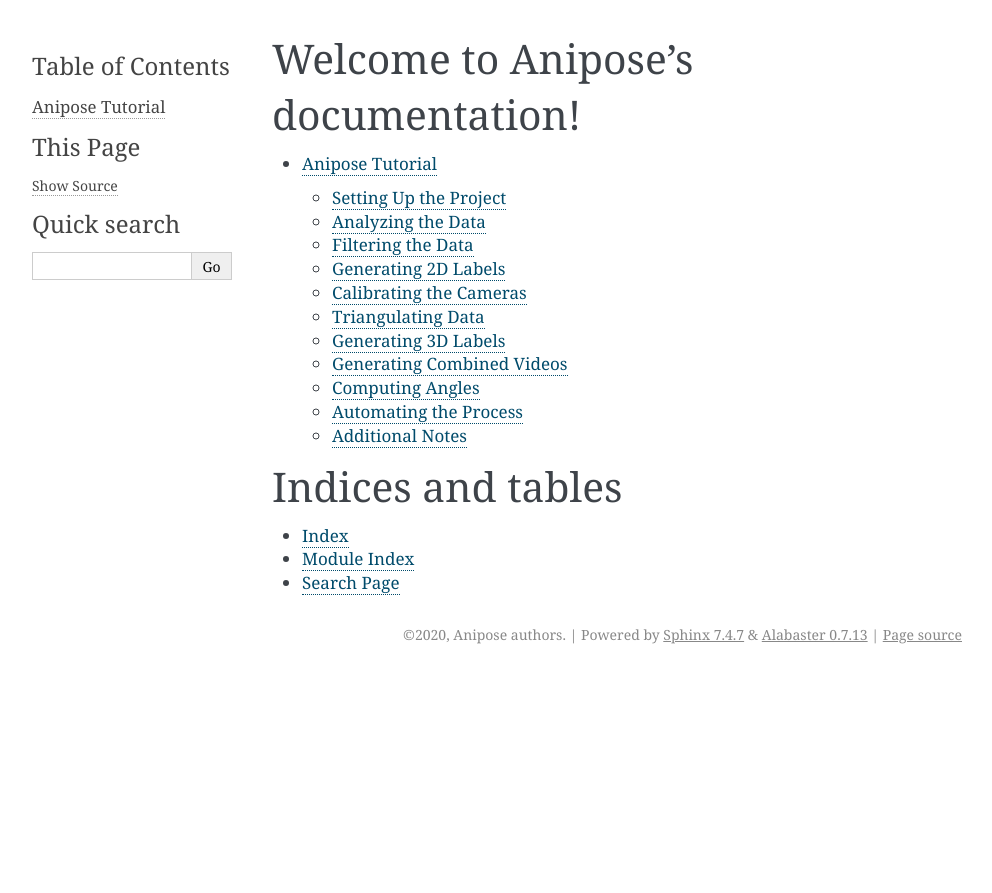
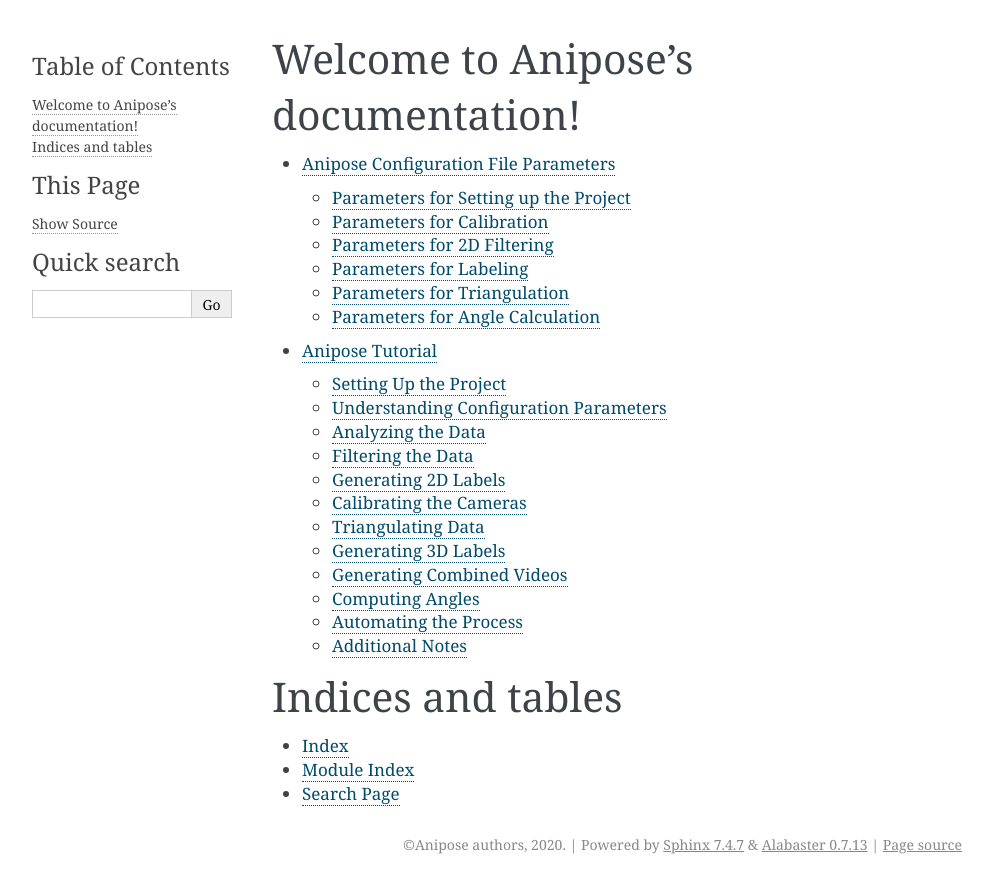
Before and after one commit to lambdaloop/anipose, a Sphinx documentation site: the page built from docs/sphinx/index.rst, in a window 1280 px wide. Shown: the top 893 px of the page, without its empty margins (148-1140 px from the left). Built offline with Sphinx 7.4.7, drawn with Linux system fonts in a browser that asks for light colours; pages that are not in the unit, such as notebooks, are missing from menus; some of the changed lines change nothing that is shown.

Commit message:
add configuration file parameters to docs

```diff
--- a/docs/sphinx/conf.py
+++ b/docs/sphinx/conf.py
@@ -1,10 +1,8 @@
-# -*- coding: utf-8 -*-
-#
 # Configuration file for the Sphinx documentation builder.
 #
-# This file does only contain a selection of the most common options. For a
-# full list see the documentation:
-# http://www.sphinx-doc.org/en/master/config
+# This file only contains a selection of the most common options. For a full
+# list see the documentation:
+# https://www.sphinx-doc.org/en/master/usage/configuration.html
 
 # -- Path setup --------------------------------------------------------------
 
@@ -20,56 +18,28 @@
 # -- Project information -----------------------------------------------------
 
 project = 'Anipose'
-copyright = '2020, Anipose authors'
+copyright = 'Anipose authors, 2020'
 author = 'Anipose authors'
 
-# The short X.Y version
-version = ''
 # The full version, including alpha/beta/rc tags
 release = '0.6.6'
 
 
 # -- General configuration ---------------------------------------------------
 
-# If your documentation needs a minimal Sphinx version, state it here.
-#
-# needs_sphinx = '1.0'
-
 # Add any Sphinx extension module names here, as strings. They can be
 # extensions coming with Sphinx (named 'sphinx.ext.*') or your custom
 # ones.
-extensions = [
-    'sphinx.ext.autodoc',
-    'sphinx.ext.doctest',
-    'sphinx.ext.mathjax',
-]
+master_doc = 'index'
+extensions = ['sphinx.ext.autodoc', 'sphinx.ext.coverage', 'sphinx.ext.napoleon']
 
 # Add any paths that contain templates here, relative to this directory.
 templates_path = ['_templates']
 
-# The suffix(es) of source filenames.
-# You can specify multiple suffix as a list of string:
-#
-# source_suffix = ['.rst', '.md']
-source_suffix = '.rst'
-
-# The master toctree document.
-master_doc = 'index'
-
-# The language for content autogenerated by Sphinx. Refer to documentation
-# for a list of supported languages.
-#
-# This is also used if you do content translation via gettext catalogs.
-# Usually you set "language" from the command line for these cases.
-language = None
-
 # List of patterns, relative to source directory, that match files and
 # directories to ignore when looking for source files.
-# This pattern also affects html_static_path and html_extra_path .
+# This pattern also affects html_static_path and html_extra_path.
 exclude_patterns = ['_build', 'Thumbs.db', '.DS_Store']
-
-# The name of the Pygments (syntax highlighting) style to use.
-pygments_style = 'sphinx'
 
 
 # -- Options for HTML output -------------------------------------------------
@@ -79,87 +49,7 @@
 #
 html_theme = 'alabaster'
 
-# Theme options are theme-specific and customize the look and feel of a theme
-# further.  For a list of options available for each theme, see the
-# documentation.
-#
-# html_theme_options = {}
-
 # Add any paths that contain custom static files (such as style sheets) here,
 # relative to this directory. They are copied after the builtin static files,
 # so a file named "default.css" will overwrite the builtin "default.css".
 html_static_path = ['_static']
-
-# Custom sidebar templates, must be a dictionary that maps document names
-# to template names.
-#
-# The default sidebars (for documents that don't match any pattern) are
-# defined by theme itself.  Builtin themes are using these templates by
-# default: ``['localtoc.html', 'relations.html', 'sourcelink.html',
-# 'searchbox.html']``.
-#
-# html_sidebars = {}
-html_sidebars = {
-   '**': ['globaltoc.html', 'sourcelink.html', 'searchbox.html'],
-   'using/windows': ['windowssidebar.html', 'searchbox.html'],
-}
-
-
-# -- Options for HTMLHelp output ---------------------------------------------
-
-# Output file base name for HTML help builder.
-htmlhelp_basename = 'Aniposedoc'
-
-
-# -- Options for LaTeX output ------------------------------------------------
-
-latex_elements = {
-    # The paper size ('letterpaper' or 'a4paper').
-    #
-    # 'papersize': 'letterpaper',
-
-    # The font size ('10pt', '11pt' or '12pt').
-    #
-    # 'pointsize': '10pt',
-
-    # Additional stuff for the LaTeX preamble.
-    #
-    # 'preamble': '',
-
-    # Latex figure (float) alignment
-    #
-    # 'figure_align': 'htbp',
-}
-
-# Grouping the document tree into LaTeX files. List of tuples
-# (source start file, target name, title,
-#  author, documentclass [howto, manual, or own class]).
-latex_documents = [
-    (master_doc, 'Anipose.tex', 'Anipose Documentation',
-     'Anipose authors', 'manual'),
-]
-
-
-# -- Options for manual page output ------------------------------------------
-
-# One entry per manual page. List of tuples
-# (source start file, name, description, authors, manual section).
-man_pages = [
-    (master_doc, 'anipose', 'Anipose Documentation',
-     [author], 1)
-]
-
-
-# -- Options for Texinfo output ----------------------------------------------
-
-# Grouping the document tree into Texinfo files. List of tuples
-# (source start file, target name, title, author,
-#  dir menu entry, description, category)
-texinfo_documents = [
-    (master_doc, 'Anipose', 'Anipose Documentation',
-     author, 'Anipose', 'One line description of project.',
-     'Miscellaneous'),
-]
-
-
-# -- Extension configuration -------------------------------------------------
--- a/docs/sphinx/index.rst
+++ b/docs/sphinx/index.rst
@@ -4,6 +4,7 @@
 .. toctree::
    :maxdepth: 2
 
+   params
    tutorial
 
    :caption: Contents:
--- /dev/null
+++ b/docs/sphinx/params.rst
@@ -0,0 +1,67 @@
+Anipose Configuration File Parameters
+#####################################
+
+There are many parameters in the Anipose ``config.toml`` file that can be changed according
+to your objectives and preferences when analyzing your data, so it is important to
+familiarize youself with them. These parameters pertain to
+project setup, camera calibration, filtering, triangulation, and angle calculation.
+Descriptions of each of these parameters are provided below.
+
+Parameters for Setting up the Project
+=====================================
+| **project:** Name of the Anipose project (do not edit).
+| **model_folder:** This should specify the path to the DeepLabCut project folder. If the
+  DeepLabCut folder is moved, the path should be changed accordingly.
+| **nesting:** Specifies the number of folders that are nested in structure.
+| **video_extension:** Specifies the file extension of the calibration videos.
+
+Parameters for Calibration
+==========================
+| **board_type:** Specifies the type of board used for calibration (``"checkerboard"``, ``"charuco"``, or ``"aruco"``).
+| **board_size:** Width and height of grid (mm).
+| **board_marker_bits:** If ArUco or ChArUco boards are used for calibration, specifies the number of bits in the markers.
+| **board_marker_dict_number:** If ArUco or ChArUco boards are used for calibration, specifies the number of markers in the dictionary.
+| **board_marker_length:** Specifies the length of marker side (mm).
+| **board_marker_separation_length:** If ArUco boards are used for calibration, specifies the length of marker separation (mm).
+| **board_square_side_length:** If chArUco or checkerboards are used for calibration, specifies the, square side length (mm).
+| **animal_calibration:** Set to ``true`` if an animal was used for camera calibration.
+| **fisheye:** Set to ``true`` if the videos were taken using fisheye lens. Default set to ``false``.
+
+Parameters for 2D Filtering
+===========================
+..
+	Settings for a threshold filter
+	Removes data outside threshold (probably errors in tracking), and interpolates
+
+| **enabled:** If ``true``, enables 2D filtering of the data.
+| **type:** Specifies the type of filter to use on the data (``"viterbi"`` or ``"autoencoder"``).
+| **score_threshold:** Score below which labels are determined erroneous.
+| **n_back:**
+| **medfilt:** Specifies the length of the median filter.
+| **offset_threshold:** Specifies the offset from median filter to count as a jump.
+| **spline:** If ``true``, interpolates using cubic spline instead of linear interpolation.
+| **autoencoder_path:** If the filter type is ``"autoencoder"``, specifies the path to the
+  autoencoder file relative to ``config.toml``.
+| **multiprocess:**
+
+Parameters for Labeling
+=======================
+| **scheme:** Defines the labeling scheme for the keypoints.
+
+Parameters for Triangulation
+============================
+| **triangulate:** = Enables triangulation if ``true``. Default is set to ``true``.
+| **cam_regex:** = Regular expression to specify the camera names (ex: ``cam_regex`` = ``'_([A-Z])$'``).
+| **optim:** If ``true``, enables optimization and applies 3D filters.
+| **constraints:** Pairs of joints to impose smoothness and spatial constraints between.
+| **scale_smooth:**  Strength of enforcement of the smoothing constraints.
+| **scale_length:**  Strength of enforcement of the spatial constraints.
+| **score_threshold:** Score below which labels are determined erroneous for the 3D filters.
+
+Parameters for Angle Calculation
+================================
+| **angle:** Specifies a list of three keypoints to compute the angle between. There can
+  any number of ``angle`` parameters, and the variable name of each one should
+  correspond to the name of the angle (decided by you). When the angles are written to
+  a csv file, the column headers correspond to the names you specified for each list of three
+  keypoints.
--- a/docs/sphinx/tutorial.rst
+++ b/docs/sphinx/tutorial.rst
@@ -28,9 +28,16 @@
    Figure 1. Schematic of a hand depicting the location of all 21 keypoints that we
    will be tracking in this demo.
 
-..
-   Understanding Configuration Parameters
-   ======================================
+Understanding Configuration Parameters
+======================================
+There are parameters in the Anipose ``config.toml`` file that are pertain to
+project setup, camera calibration, filtering data, triangulation, and
+angle calculation. When analyzing your own data, these parameters can be
+changed according your objectives and preferences, so it is important
+to understand what each parameter does. Some of the relevant parameters
+are discussed in this tutorial, but if you would like a more general reference,
+:doc:`Anipose Configuration File Parameters </params>` contains a description of
+all of the parameters in ``config.toml``.
 
 Analyzing the Data
 ==================
@@ -60,6 +67,12 @@
 
 .. figure:: anipose-tutorial/filter_screenshot.PNG
    :align: center
+
+The filter applied over the 2D data functions as a threshold filter.
+Predicted labels that do not fall within the threshold are removed
+and replaced with a new prediction that is determined by interpolating.
+In ``config.toml``, the parameter ``spline`` can be set to ``true`` for
+interpolation using a cubic spline, or ``false`` for linear interpolation.
 
 In ``hand-demo-unfilled/2019-08-02``, you will see that a new folder named
 ``pose-2d-filtered`` has been created. This folder contains h5 files that
@@ -144,6 +157,17 @@
 extent to which smoothing and spatial constraints are enforced, respectively. These
 constraints help reduce tracking errors.
 
+By default, the ``anipose label-3d`` command alsocapplies filters to the 3D data, similar
+to the ``anipose filter`` command used to apply 2D filters. The parameter ``optim`` in the
+Anipose ``config.toml`` file specifies whether the 3D filters are applied. If you do
+not want to apply 3D filters, you may replace ``optim = true`` with ``optim = false``
+in the ``config.toml`` file.
+
+When ``optim = true``, the 3D filters can be configured by specifying parameter values
+in ``config.toml``. The ``score_threshold`` parameter specifies the score below which
+a label is considered erroneous. The filter functions in removing these points, as
+they are likely errors in tracking, and interpolates instead.
+
 Generating 3D Labels
 ====================
 
@@ -163,19 +187,6 @@
 
 .. figure:: anipose-tutorial/videos-3d.gif
    :align: center
-
-By default, the ``anipose label-3d`` command applies filters to the 3D data, similar to the
-``anipose filter`` command used to apply filters in 2D. The parameter ``optim`` in the
-Anipose ``config.toml`` file specifies whether the 3d filters are applied. If you do
-not want to apply 3D filters, you may replace ``optim = true`` with ``optim = false``
-in the ``config.toml`` file.
-
-When ``optim = true``, the 3D filters can be configured by specifying parameter values
-in ``config.toml``. The ``score_threshold`` parameter specifies the score below which
-a label is considered erroneous. The filter functions in removing these points, as
-they are likely errors in tracking, and interpolates instead. The parameter ``spline``
-can be set to ``true`` for interpolation using a cubic spline, or ``false`` for
-linear interpolation.
 
 Generating Combined Videos
 ==========================
```
Also changed, not shown: 2 other files.
